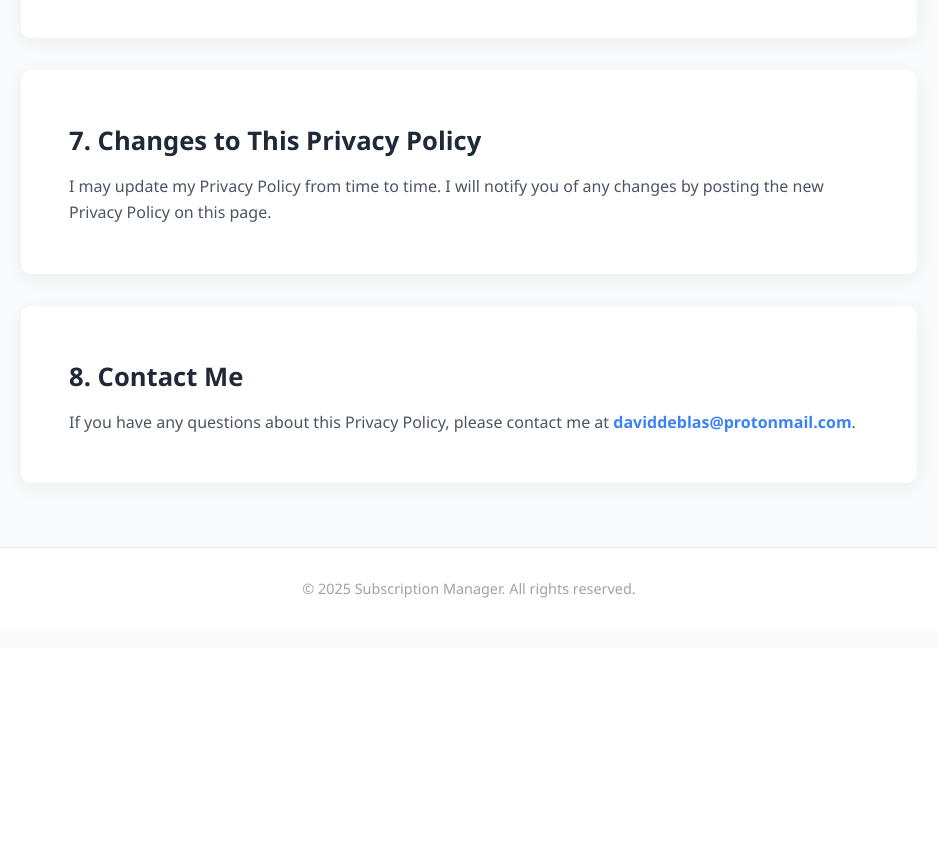
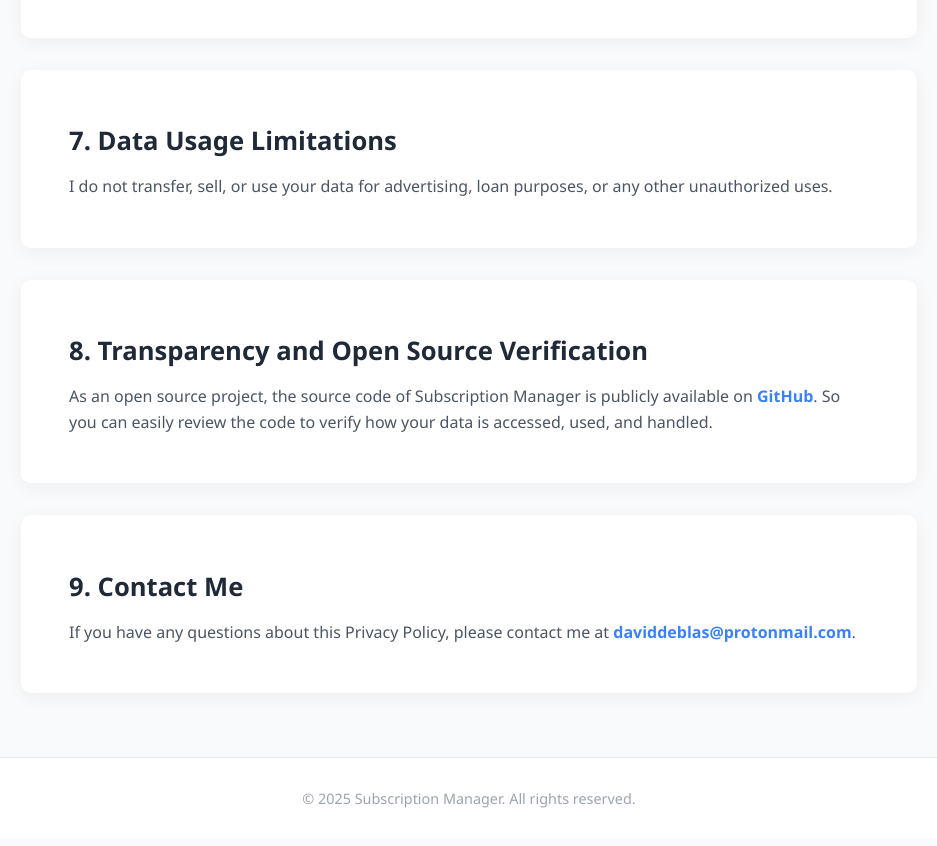
Before and after one commit to daviddeblas/subscription-manager, a React (Vite) app in the folder client/: page /privacy-policy in a window 1280 px wide. Shown: the part 1680-2526 px from the top of the page, without its empty margins (171-1108 px from the left). Before the commit the page ends 2328 px from the top, so only its background shows below. Built offline with nearby package versions, Linux system fonts and the light colour scheme.

Commit message:
Updated PrivacyPolicy

```diff
--- a/client/src/pages/PrivacyPolicy/PrivacyPolicy.tsx
+++ b/client/src/pages/PrivacyPolicy/PrivacyPolicy.tsx
@@ -64,15 +64,23 @@ function PrivacyPolicy() {
                 </section>
 
                 <section className="privacy-section">
-                    <h2>7. Changes to This Privacy Policy</h2>
+                    <h2>7. Data Usage Limitations</h2>
                     <p>
-                        I may update my Privacy Policy from time to time. I will notify you of any changes by posting
-                        the new Privacy Policy on this page.
+                        I do not transfer, sell, or use your data for advertising, loan purposes, or any other unauthorized uses.
                     </p>
                 </section>
 
                 <section className="privacy-section">
-                    <h2>8. Contact Me</h2>
+                    <h2>8. Transparency and Open Source Verification</h2>
+                    <p>
+                        As an open source project, the source code of Subscription Manager is publicly available on
+                        <a href="https://github.com/daviddeblas/subscription-manager/tree/master" target="_blank" rel="noopener noreferrer"> GitHub</a>.
+                        So you can easily review the code to verify how your data is accessed, used, and handled.
+                    </p>
+                </section>
+
+                <section className="privacy-section">
+                    <h2>9. Contact Me</h2>
                     <p>
                         If you have any questions about this Privacy Policy, please contact me at
                         <a href="mailto:daviddeblas@protonmail.com"> daviddeblas@protonmail.com</a>.
```
